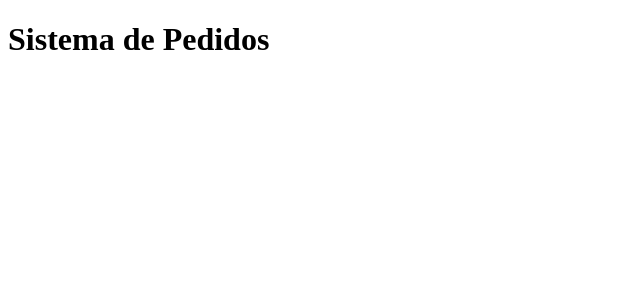
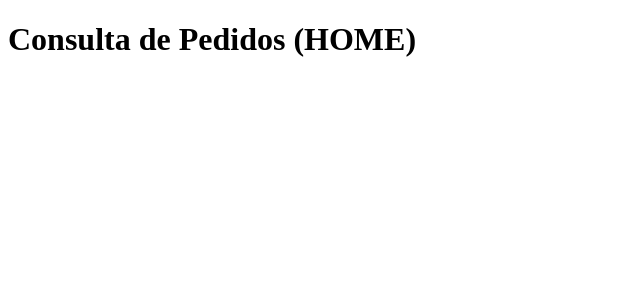
Before and after one commit to amandaconstante/sistema-pedidos-frontend, a React (Vite) app: page / in a window 1280 px wide. Shown: the top 300 px of the page, without its empty margins (0-640 px from the left). Built offline with nearby package versions, Linux system fonts and the light colour scheme.

Commit message:
feat: configura roteamento básico de páginas

```diff
--- a/src/App.jsx
+++ b/src/App.jsx
@@ -1,11 +1,30 @@
 import { useState } from 'react'
+import { createBrowserRouter, RouterProvider} from 'react-router-dom'
+import Home from './componentes/Home'
+import CadastroPedido from './componentes/CadastroPedido'
+import CadastroCliente from './componentes/CadastroCliente'
 
+const router = createBrowserRouter ([
+  {
+    path: "/",
+    element: <Home />
+  },
+  {
+    path: "/pedido",
+    element: <CadastroPedido />
+  },
+  {
+    path: "/cliente",
+    element: <CadastroCliente />
+  }
+])
 
 function App() {
 
   return (
     <>
-      <h1>Sistema de Pedidos</h1>
+      {/* <h1>Sistema de Pedidos</h1> */}
+      <RouterProvider router={router}/>
     </>
   )
 }
```
